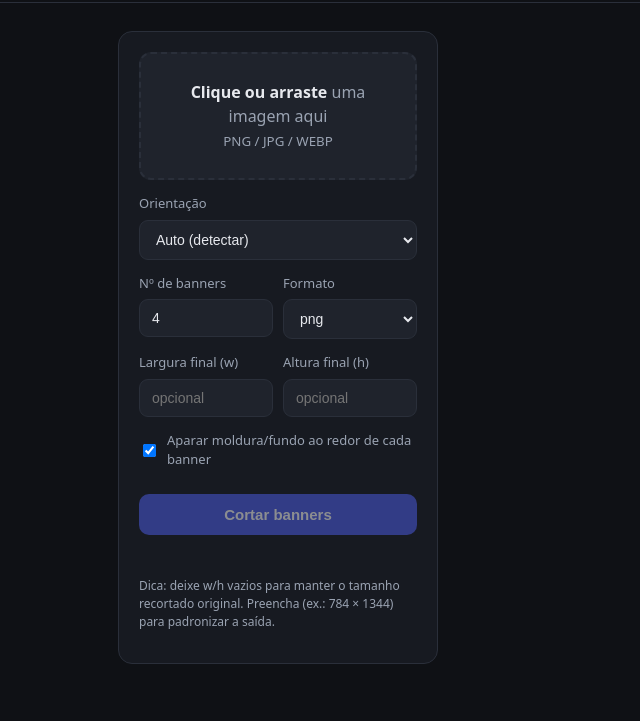
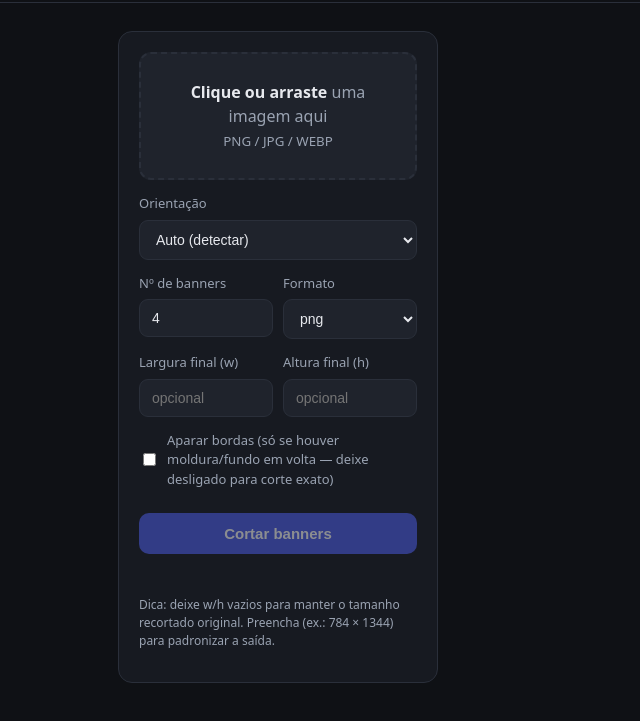
Before and after one commit to Antonia-lopes25/cortar-banner, a plain HTML site: page index.html in a window 1280 px wide. Shown: the part 69-790 px from the top of the page, without its empty margins (0-640 px from the left). Drawn offline with Linux system fonts and the light colour scheme.

Commit message:
Update index.html

```diff
--- a/index.html
+++ b/index.html
@@ -88,8 +88,8 @@
       </div>
 
       <label style="display:flex;align-items:center;gap:8px;margin-top:14px;cursor:pointer">
-        <input id="aparar" type="checkbox" checked style="width:auto">
-        Aparar moldura/fundo ao redor de cada banner
+        <input id="aparar" type="checkbox" style="width:auto">
+        Aparar bordas (só se houver moldura/fundo em volta — deixe desligado para corte exato)
       </label>
 
       <button id="go" disabled>Cortar banners</button>
```
